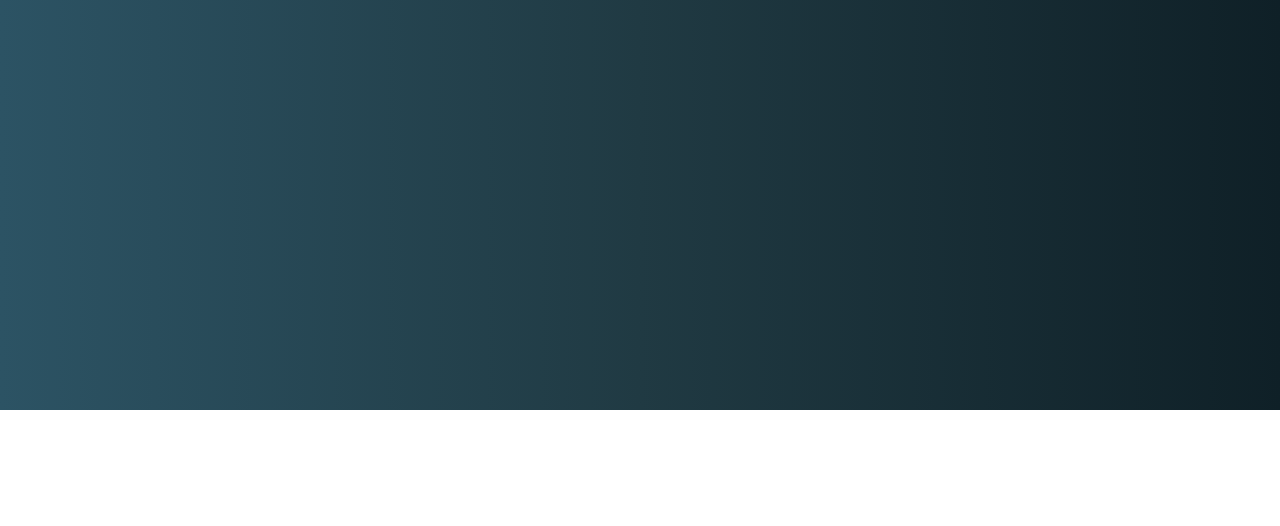
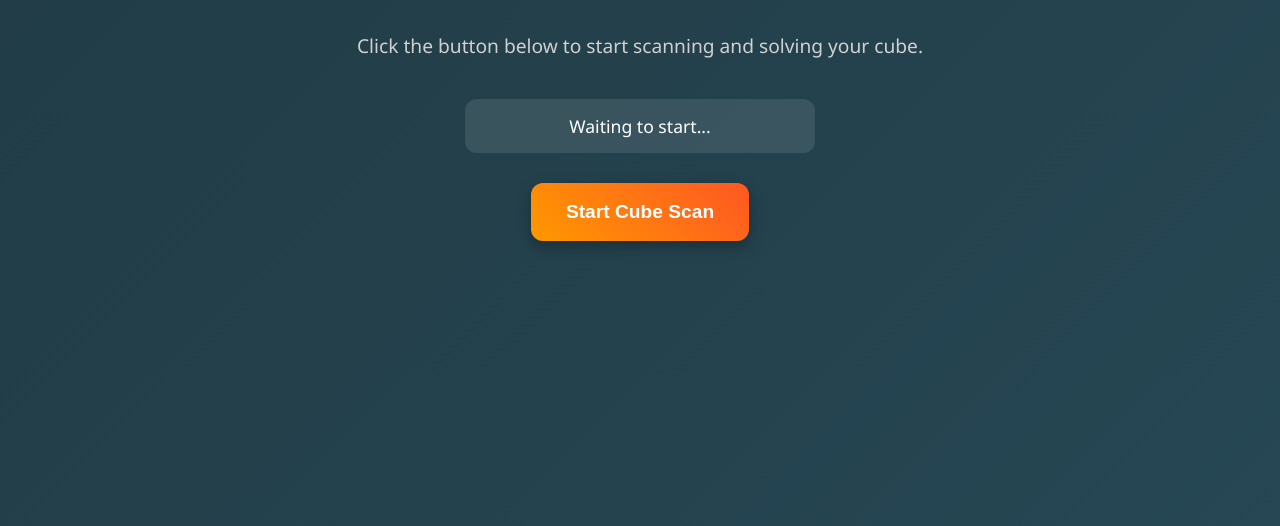
Before and after one commit to him-052005/My-Project-02, a plain HTML site: page public/index.html in a window 1280 px wide. Shown: the part 390-916 px from the top of the page. Before the commit the page ends 800 px from the top, so only its background shows below. Drawn offline with Linux system fonts and the light colour scheme.

Commit message:
Updated works

```diff
--- a/public/style.css
+++ b/public/style.css
@@ -1,21 +1,124 @@
+/* ===== Body & Background ===== */
 body {
-    font-family: Arial, sans-serif;
-    background: #0f2027;
-    background: linear-gradient(to right, #2c5364, #203a43, #0f2027);
-    color: white;
+    font-family: 'Segoe UI', Tahoma, Geneva, Verdana, sans-serif;
+    background: linear-gradient(135deg, #0f2027, #203a43, #2c5364);
+    color: #ffffff;
     text-align: center;
-    padding: 50px;
+    padding: 50px 20px;
+    min-height: 100vh;
+    display: flex;
+    flex-direction: column;
+    justify-content: center;
+    align-items: center;
+    animation: backgroundShift 20s ease infinite;
 }
+
+/* Smooth animated gradient background */
+@keyframes backgroundShift {
+    0% { background-position: 0% 50%; }
+    50% { background-position: 100% 50%; }
+    100% { background-position: 0% 50%; }
+}
+body {
+    background-size: 400% 400%;
+}
+
+/* ===== Header ===== */
+h1 {
+    font-size: 3rem;
+    margin-bottom: 20px;
+    background: linear-gradient(90deg, #ff7e5f, #feb47b);
+    -webkit-background-clip: text;
+    -webkit-text-fill-color: transparent;
+    animation: titleBounce 2s ease infinite alternate;
+}
+
+@keyframes titleBounce {
+    0% { transform: translateY(0); }
+    100% { transform: translateY(-10px); }
+}
+
+p {
+    font-size: 1.2rem;
+    margin-bottom: 40px;
+    color: #d0d0d0;
+}
+
+/* ===== Status Box ===== */
+#status {
+    background: rgba(255, 255, 255, 0.1);
+    padding: 15px 25px;
+    border-radius: 12px;
+    margin-bottom: 30px;
+    min-width: 300px;
+    font-size: 1.1rem;
+    transition: background 0.3s, transform 0.3s;
+}
+
+#status.active {
+    background: rgba(255, 255, 255, 0.25);
+    transform: scale(1.05);
+}
+
+/* ===== Buttons ===== */
 button {
-    padding: 15px 25px;
-    font-size: 18px;
-    background: #ff9800;
+    padding: 18px 35px;
+    font-size: 1.2rem;
+    font-weight: bold;
     border: none;
-    color: white;
+    color: #fff;
     cursor: pointer;
-    border-radius: 8px;
-    transition: 0.3s;
+    border-radius: 12px;
+    background: linear-gradient(45deg, #ff9800, #ff5722);
+    box-shadow: 0 5px 15px rgba(0,0,0,0.3);
+    transition: 0.4s ease-in-out;
+    position: relative;
+    overflow: hidden;
 }
+
+button::after {
+    content: "";
+    position: absolute;
+    top: 0;
+    left: -100%;
+    width: 100%;
+    height: 100%;
+    background: rgba(255,255,255,0.2);
+    transition: all 0.4s ease;
+}
+
+button:hover::after {
+    left: 0;
+}
+
 button:hover {
-    background: #e68900;
+    background: linear-gradient(45deg, #ff5722, #ff9800);
+    transform: translateY(-3px) scale(1.05);
+    box-shadow: 0 10px 25px rgba(0,0,0,0.4);
 }
+
+/* ===== Footer / Credits ===== */
+footer {
+    margin-top: 50px;
+    font-size: 0.9rem;
+    color: #aaaaaa;
+    animation: fadeIn 3s ease forwards;
+    opacity: 0;
+}
+
+@keyframes fadeIn {
+    to { opacity: 1; }
+}
+
+/* ===== Optional cube icon or decorations ===== */
+.cube-icon {
+    font-size: 4rem;
+    margin-bottom: 20px;
+    color: #ff9800;
+    animation: rotateCube 4s linear infinite;
+}
+
+@keyframes rotateCube {
+    from { transform: rotateY(0deg); }
+    to { transform: rotateY(360deg); }
+}
```
